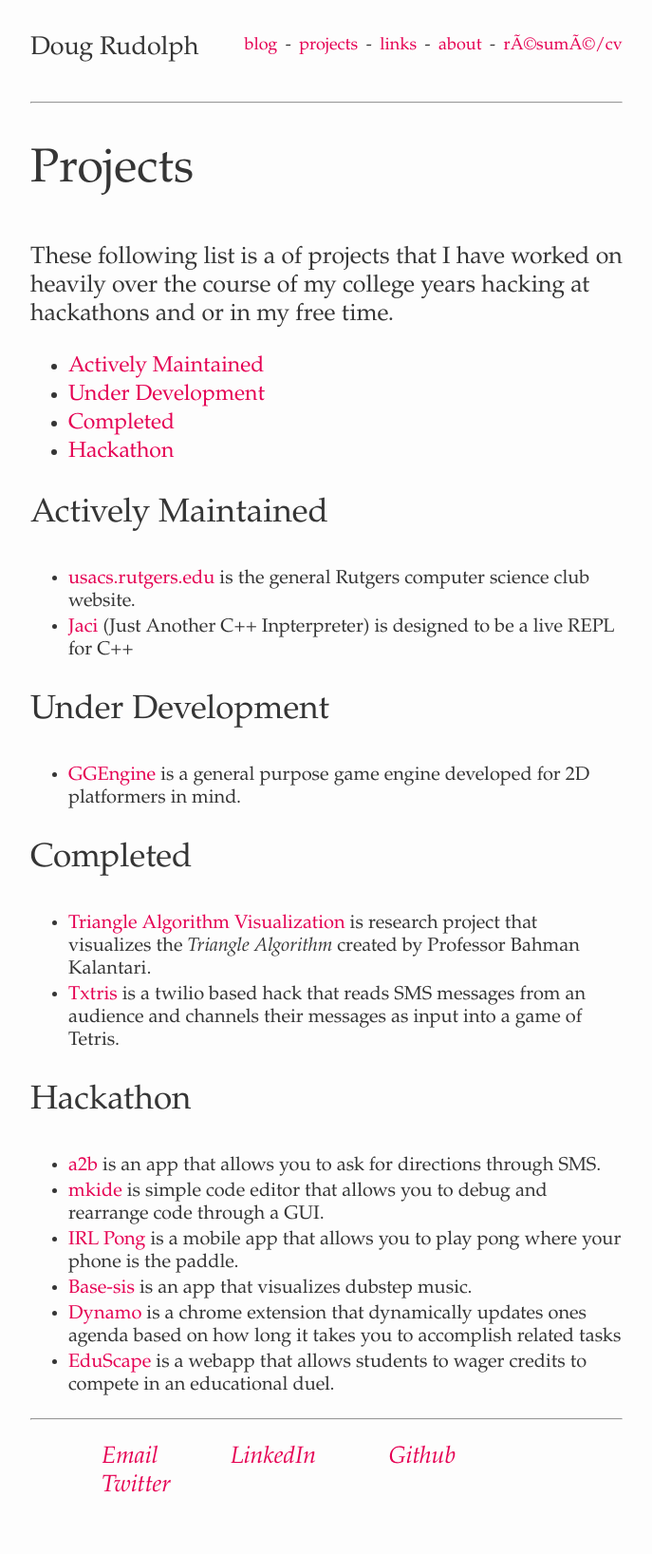
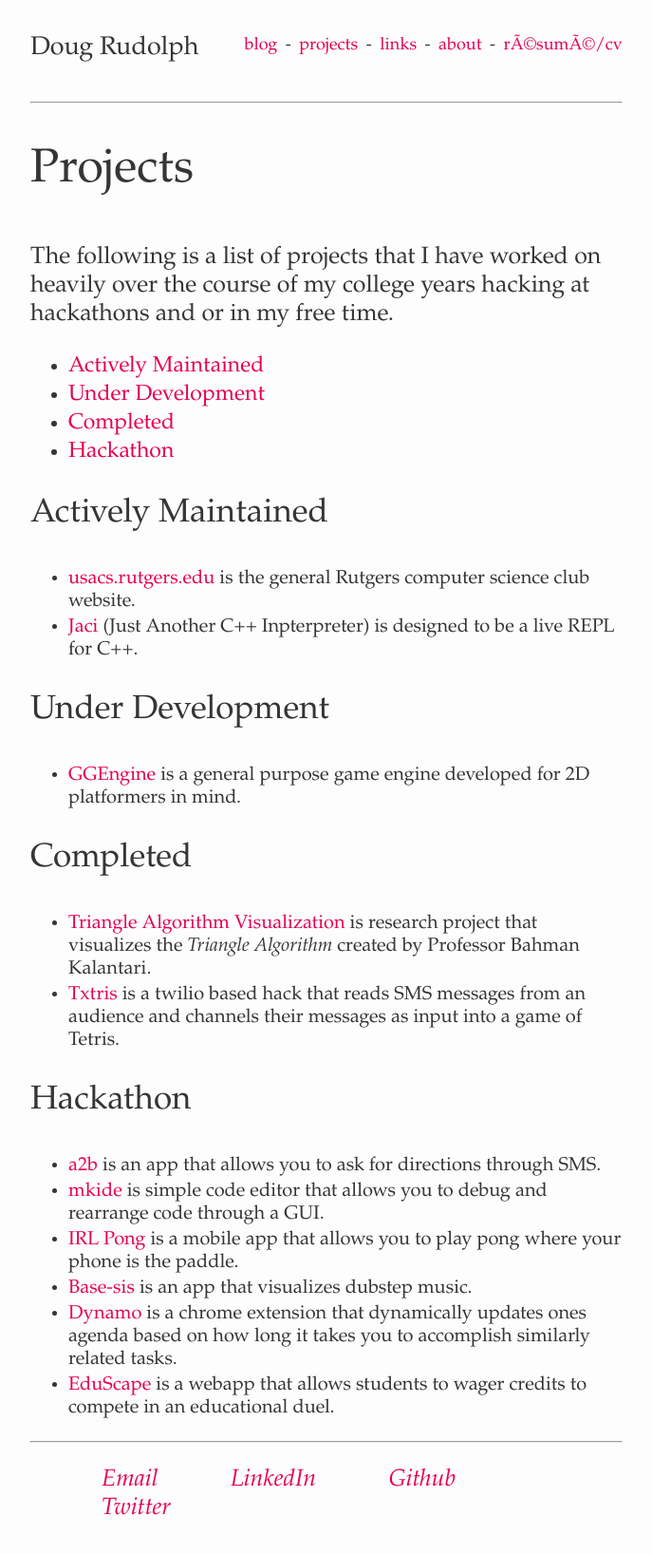
Before and after one commit to 11/dougrudolph, a plain HTML site: page projects.html in a window 1280 px wide. Shown: the whole page at 95% size, without its empty margins (296-983 px from the left). Before the commit the page ends 1612 px from the top, so only its background shows below. Drawn offline with Linux system fonts and the light colour scheme.

Commit message:
fixed typo

```diff
--- a/projects.html
+++ b/projects.html
@@ -34,7 +34,7 @@
         <div class="page-header">
             <h2> Projects </h2>
             <p>
-               These following list is a of projects that I have worked on heavily over the course of my college years hacking at hackathons and or in my free time.
+               The following is a list of projects that I have worked on heavily over the course of my college years hacking at hackathons and or in my free time.
             </p>
 
             <ul>
@@ -50,7 +50,7 @@
             <h2> Actively Maintained </h2>
             <ul>
                 <li><a href="#site">usacs.rutgers.edu</a> is the general Rutgers computer science club website.</li>
-                <li><a href="#site">Jaci</a> (Just Another C++ Inpterpreter) is designed to be a live REPL for C++</li>
+                <li><a href="#site">Jaci</a> (Just Another C++ Inpterpreter) is designed to be a live REPL for C++.</li>
             </ul>
         </div>
 
@@ -79,7 +79,7 @@
                 <li><a href="https://github.com/11/mkide" target="_tab">mkide</a> is simple code editor that allows you to debug and rearrange code through a GUI.</li>
                 <li><a href="https://github.com/11/irl-pong" target="_tab">IRL Pong</a> is a mobile app that allows you to play pong where your phone is the paddle.</li>
                 <li><a href="https://github.com/11/base-sis" target="_tab">Base-sis</a> is an app that visualizes dubstep music.</li>
-                <li><a href="https://github.com/11/dynamo" target="_tab">Dynamo</a> is a chrome extension that dynamically updates ones agenda based on how long it takes you to accomplish related tasks</li>
+                <li><a href="https://github.com/11/dynamo" target="_tab">Dynamo</a> is a chrome extension that dynamically updates ones agenda based on how long it takes you to accomplish similarly related tasks.</li>
                 <li><a href="https://github.com/11/eduscape" target="_tab">EduScape</a> is a webapp that allows students to wager credits to compete in an educational duel.</li>
             </ul>
         </div>
```
